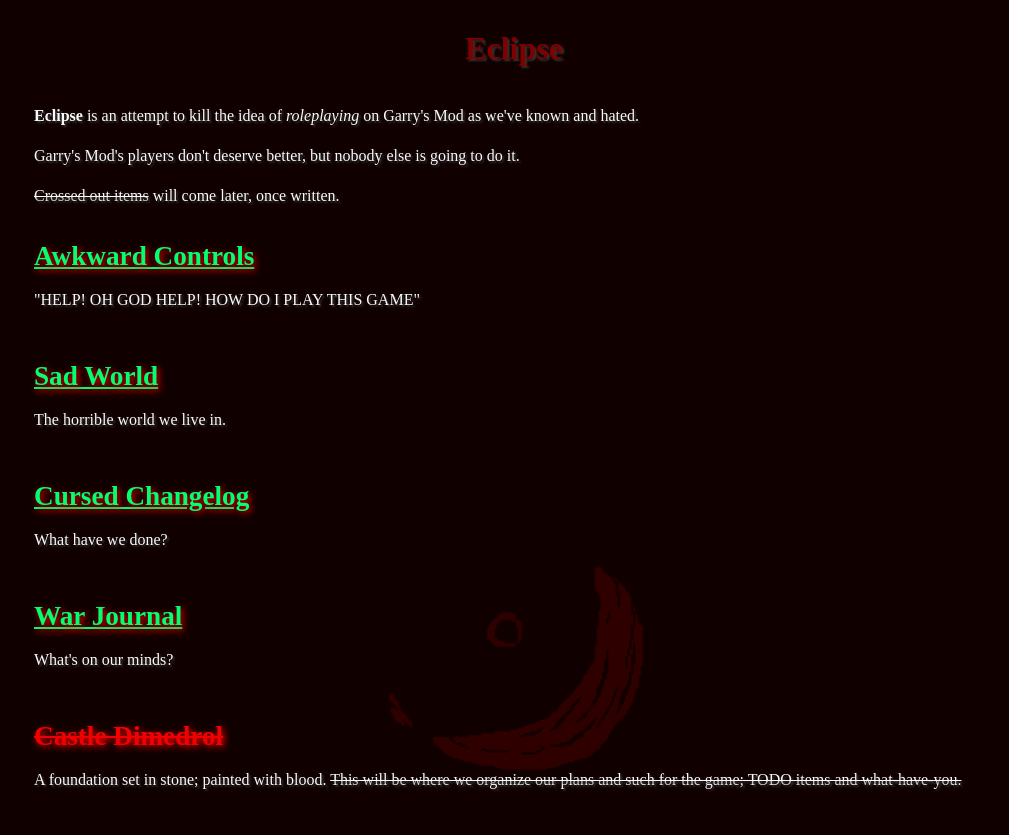
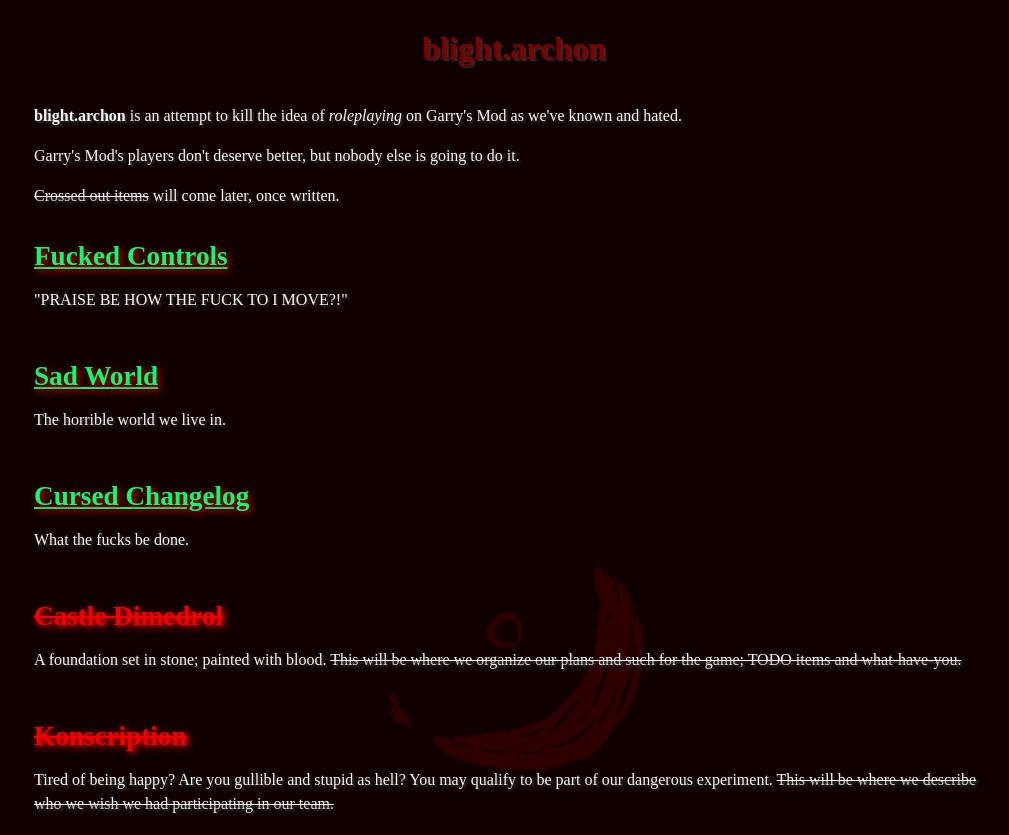
Before and after one commit to aStonedZebra1/aStonedZebra1.github.io, a plain HTML site: page index.html in a window 1280 px wide. Shown: the top 835 px of the page, without its empty margins (126-1135 px from the left). Drawn offline with Linux system fonts and the light colour scheme; a web font is replaced by a local one.

Commit message:
minor changes

```diff
--- a/index.html
+++ b/index.html
@@ -192,18 +192,18 @@
   .org-svg { }
 </style>
 <link rel="stylesheet" type="text/css" href="death.css" />
-<meta content="Eclipse" property="og:title" />
+<meta content="blight.archon" property="og:title" />
 <meta content="The worst Garry's Mod roleplaying experience known to science." property="og:description" />
-<meta content="https://death.town/~corpse" property="og:url" />
-<meta content="https://death.town/~corpse/images/sotla.png" property="og:image" />
+<meta content="" property="og:url" />
+<meta content="" property="og:image" />
 <meta content="#FF0000" data-react-helmet="true" name="theme-color" />
 </head>
 <body>
 <div id="content" class="content">
-<h1 class="title">Eclipse</h1>
+<h1 class="title">blight.archon</h1>
 
 <p>
-<b>Eclipse</b> is an attempt to kill the idea of <i>roleplaying</i> on Garry's Mod as we've known and hated.
+<b>blight.archon</b> is an attempt to kill the idea of <i>roleplaying</i> on Garry's Mod as we've known and hated.
 </p>
 
 <p>
@@ -216,10 +216,10 @@
 
 
 <div id="outline-container-org322dab8" class="outline-2">
-<h2 id="org322dab8"><a href="controls.html">Awkward Controls</a></h2>
+<h2 id="org322dab8"><a href="controls.html">Fucked Controls</a></h2>
 <div class="outline-text-2" id="text-org322dab8">
 <p>
-"HELP! OH GOD HELP! HOW DO I PLAY THIS GAME"
+"PRAISE BE HOW THE FUCK TO I MOVE?!"
 </p>
 </div>
 </div>
@@ -235,15 +235,7 @@
 <h2 id="org635b295"><a href="changes.html">Cursed Changelog</a></h2>
 <div class="outline-text-2" id="text-org635b295">
 <p>
-What have we done?
-</p>
-</div>
-</div>
-<div id="outline-container-orgbc0fb85" class="outline-2">
-<h2 id="orgbc0fb85"><a href="war-journal.html">War Journal</a></h2>
-<div class="outline-text-2" id="text-orgbc0fb85">
-<p>
-What's on our minds?
+What the fucks be done.
 </p>
 </div>
 </div>
```
